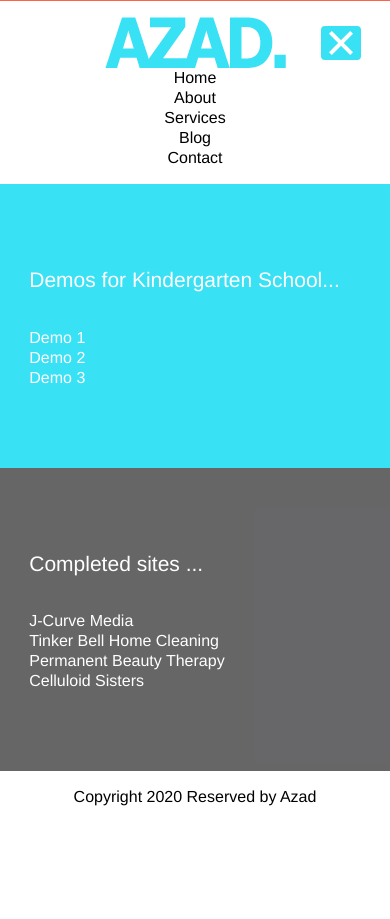
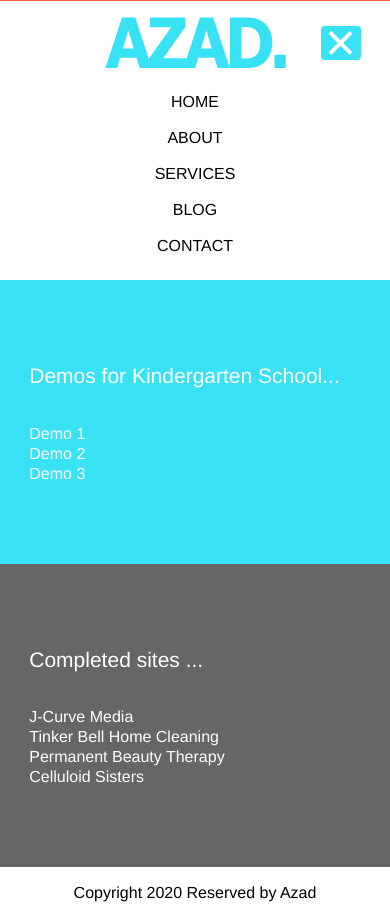
Before and after one commit to webazad/azad-websites, a plain HTML site: page header-3/index.html in a window 390 px wide. Both pictures are taken after a click on the element 340 px from the left and 42 px from the top of the page. Before the commit the page ends 844 px from the top, so only its background shows below. Drawn offline with Linux system fonts and the light colour scheme.

Commit message:
Another header.

```diff
--- a/header-2/sass/headers/_header.scss
+++ b/header-2/sass/headers/_header.scss
@@ -57,6 +57,7 @@
 
 @media only screen and (max-width: 767px) {
     .azad-header{
+        border-bottom: 1px solid var(--black);
         .header-container{
             flex-direction:column;
             .logo{
@@ -67,7 +68,7 @@
                     padding:5px;
                     border-radius: 4px;
                     background:var(--text);
-                    width: 30px;
+                    width: 26px;
                     display:flex;
                     position:absolute;
                     top:50%;
@@ -82,18 +83,22 @@
                         margin: 10px 0;
                         background:var(--white);
                         color:red;
+                        border-radius:3px;
 
                         &:before, &:after{
+                            border-radius:3px;
                             content:'';
                             display:block;
                             width: 100%;
                             height: 100%;
                             position:absolute;
-                            top: -10px;
                             background:var(--white);
                         }
+                        &:before{
+                            transform: translateY(10px);
+                        }
                         &:after{
-                            top: 10px;
+                            transform: translateY(-10px);
                         }
                     }
                 }
@@ -118,6 +123,27 @@
         }
         .active{
             display: block;
+            ul{
+                margin-top: 1rem;
+                li{
+                    margin-bottom:.5rem;
+                    a{
+                        padding:.2rem 0;
+                        display:inline-block;
+                        text-transform:uppercase;
+                        position:relative;
+                        &:before{
+                            content:'';
+                            position:absolute;
+                            width:10px;
+                            height:10px;
+                            background:var(--text);
+                            top:-4px;
+                            left:-10px;
+                        }
+                    }
+                }
+            }
         }
     }
 }
--- a/header-3/index.html
+++ b/header-3/index.html
@@ -71,26 +71,22 @@
             </footer><!-- ends footer -->
         </div>
         <script>
-            var navButton = document.querySelector('.burger-button');
-            var navMenu = document.querySelector('.mobile-menus');
-            var win = window;
 
-            function openMenu(event) {
-                navButton.classList.toggle('active');
-                navMenu.classList.toggle('active');
+            const menuBtn = document.querySelector('.burger-button');
+            const navMenu = document.querySelector('.mobile-menus');
+            let menuOpen = false;
+            menuBtn.addEventListener('click',() => {
+                if(!menuOpen){
+                    menuBtn.classList.add('active');
+                    navMenu.classList.add('active');
+                    menuOpen = true;
+                }else{
+                    menuBtn.classList.remove('active');
+                    navMenu.classList.remove('active');
+                    menuOpen = false;
+                }
+            });
 
-                event.preventDefault();
-                event.stopImmediatePropagation();
-            }
-
-            function closeMenu(event) {
-                if (navButton.classList.contains('active')) {
-                    navButton.classList.remove('active');
-                    navMenu.classList.remove('active');
-                }
-            }
-            navButton.addEventListener('click', openMenu, false);
-            win.addEventListener('click',closeMenu, false);
         </script>
     </body>
 </html>
--- a/header-3/sass/headers/_header.scss
+++ b/header-3/sass/headers/_header.scss
@@ -82,6 +82,7 @@
                         margin: 10px 0;
                         background:var(--white);
                         color:red;
+                        transition: all .5s ease-in-out;
 
                         &:before, &:after{
                             content:'';
@@ -89,25 +90,27 @@
                             width: 100%;
                             height: 100%;
                             position:absolute;
-                            top: -10px;
                             background:var(--white);
+                            transition: all .5s ease-in-out;
+                        }
+                        &:before{
+                            transform:translateY(-10px);
                         }
                         &:after{
-                            top: 10px;
+                            transform:translateY(10px);
                         }
                     }
                 }
                 .burger-button.active{
                     span{
-                        background:none;
-                        &:before,&:after{
-                            top:0;
-                        }
+                        background:transparent;
+                        transform:translateX(-50px);
+
                         &:before{
-                            transform:rotate(45deg);
+                            transform:rotate(45deg) translate(35px,-35px);
                         }
                         &:after{
-                            transform:rotate(135deg);
+                            transform:rotate(-45deg) translate(35px,35px);
                         }
                     }
                 }
@@ -118,6 +121,19 @@
         }
         .active{
             display: block;
+            ul{
+                padding-top:1rem;
+                li{
+                    a{
+                        display:inline-block;
+                        text-transform:uppercase;
+                        padding:.5rem 0;
+                        &:hover{
+                            color:red;
+                        }
+                    }
+                }
+            }
         }
     }
 }
```
Also changed, not shown: header-2/css/style.css, header-3/css/style.css, 2 other files.
